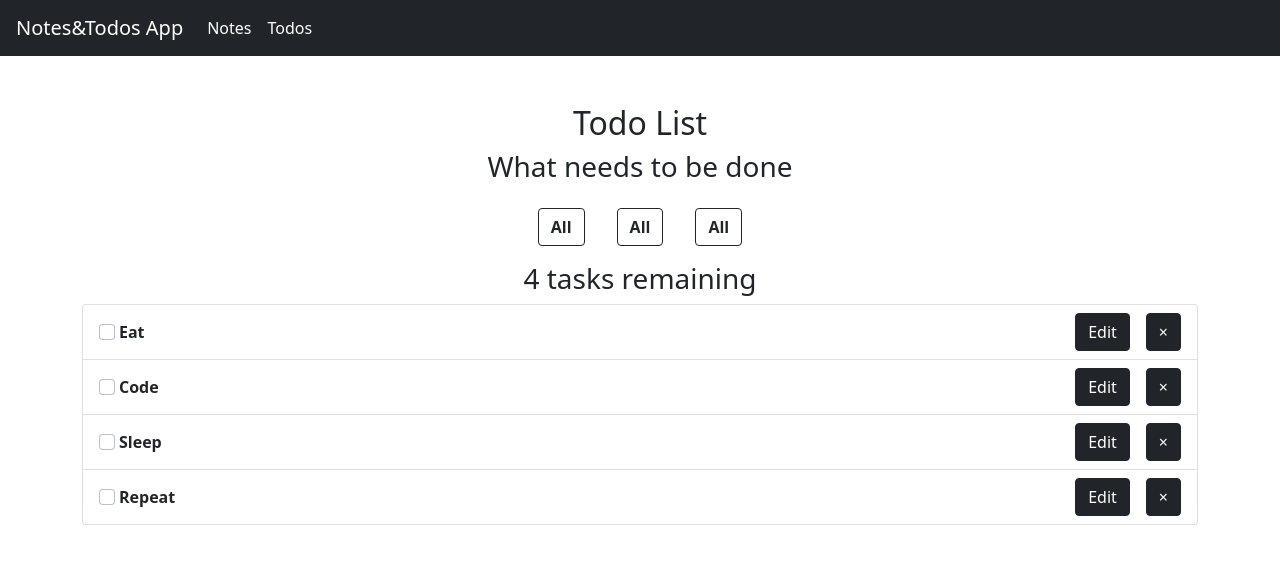
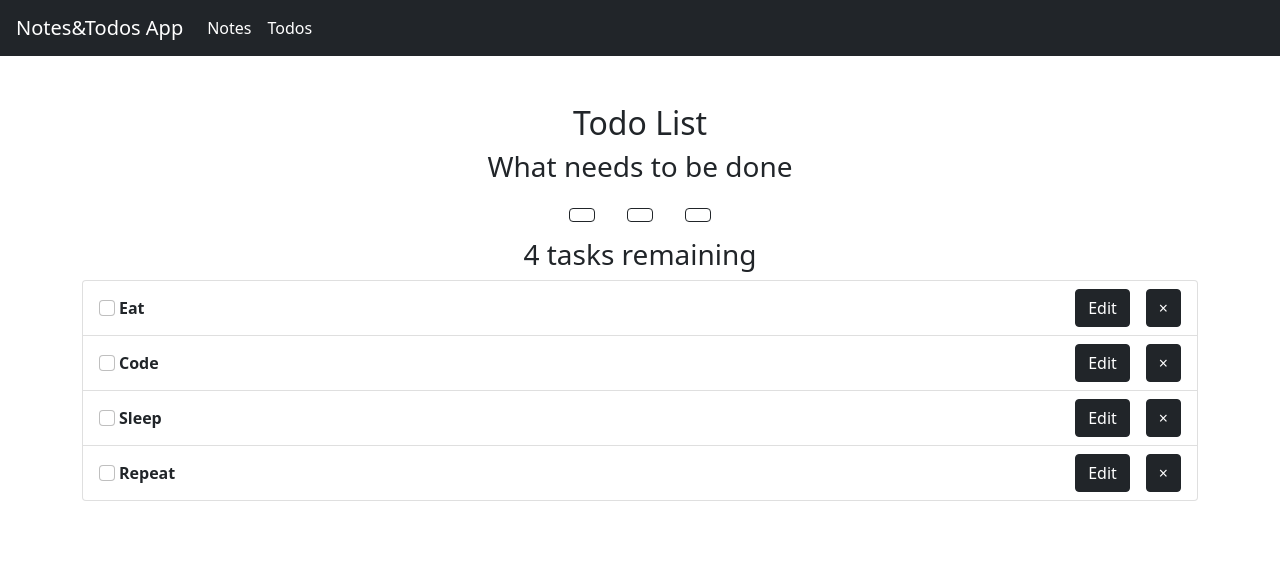
Before and after one commit to Den081985/Notes-and-Todos-App, a React (Create React App) app: page /todos in a window 1280 px wide. Shown: the top 564 px of the page. Built offline with nearby package versions, Linux system fonts and the light colour scheme.

Commit message:
добавлены props

```diff
--- a/src/Components/FilterButton.jsx
+++ b/src/Components/FilterButton.jsx
@@ -1,9 +1,14 @@
 import React from "react";
 
-export const FilterButton = () => {
+export const FilterButton = (props) => {
   return (
-    <button type="button" className="btn btn-outline-dark filter-btn">
-      <span>All</span>
+    <button
+      type="button"
+      className="btn btn-outline-dark filter-btn"
+      onClick={() => props.setFilter(props.name)}
+      aria-pressed={props.isPressed}
+    >
+      <span>{props.name}</span>
     </button>
   );
 };
```
